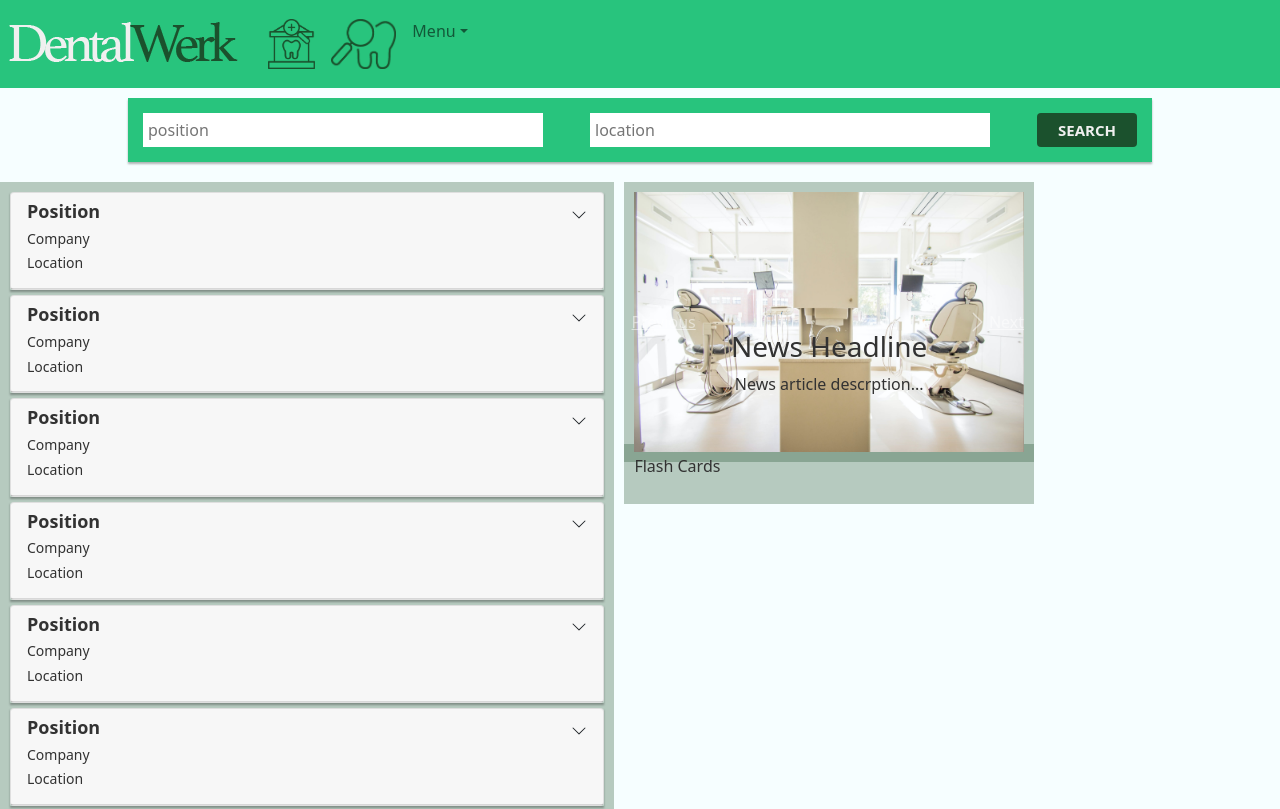
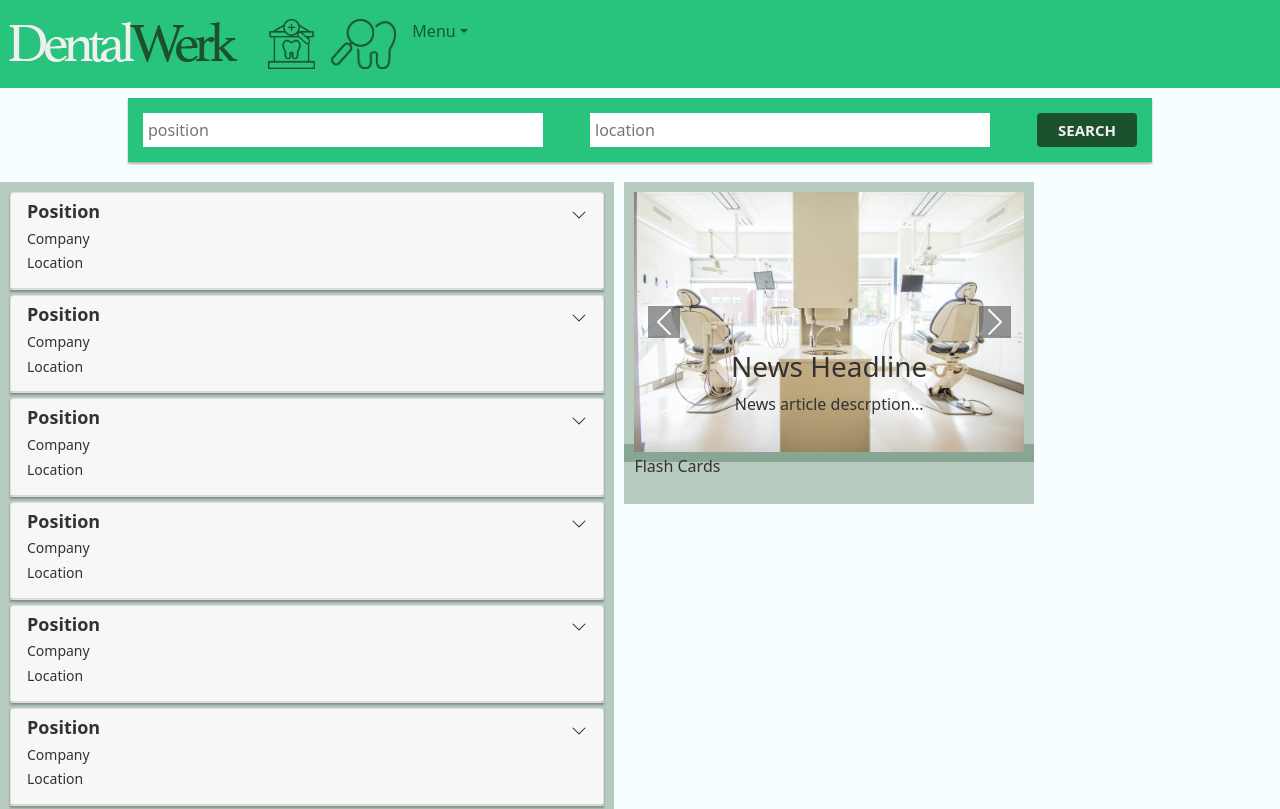
Before and after one commit to theMVPshop/nt03, a React (Create React App) app in the folder client/: page /job-postings in a window 1280 px wide. Shown: the top 809 px of the page. Built offline with nearby package versions, Linux system fonts and the light colour scheme; no server answers.

Commit message:
news carousel stlying

```diff
--- a/client/src/components/NewsArticles.js
+++ b/client/src/components/NewsArticles.js
@@ -1,5 +1,6 @@
 import React from 'react';
 import { Carousel } from 'react-bootstrap';
+import { BsChevronLeft, BsChevronRight } from 'react-icons/bs';
 import dentalOffice from '../images/dental-office.jpeg';
 
 // id='divRss'
@@ -7,8 +8,9 @@ import dentalOffice from '../images/dental-office.jpeg';
 const NewsArticles = (props) => {
 
   return (
+    <a href='https://newsarticlelink.com' target='blank'>
       <div className='news-container'>
-      <Carousel>
+        <Carousel prevLabel={BsChevronLeft} nextLabel={BsChevronRight} interval={null}>
           <Carousel.Item>
             <img
               className="d-block w-100"
@@ -33,6 +35,7 @@ const NewsArticles = (props) => {
           </Carousel.Item>
         </Carousel>
       </div>
+    </a>
   )
 
 }
--- a/client/src/css/JobPostings.css
+++ b/client/src/css/JobPostings.css
@@ -1,5 +1,6 @@
 .grid-container {
   width: 80%;
+  min-width: 500px;
   margin: 10px auto;
   display: inline-grid;
   grid-template-columns: 60% 40%;
@@ -14,13 +15,16 @@
 .job-postings-grid {
   background-color: var(--secondary-green-opacity);
   padding: 5px;
+  min-width: 300px;
   grid-area: jobs;
 }
 
 .news-grid {
   grid-area: news;
+  min-width: 200px;
 }
 
 .flashcards-grid {
   grid-area: flashcards;
+  min-width: 200px;
 }
--- a/client/src/css/NewsArticles.css
+++ b/client/src/css/NewsArticles.css
@@ -7,7 +7,10 @@
   color: var(--secondary-text-color);
 }
 
-li {
-	list-style-type: none;
-	margin: 20px auto;
+.carousel-caption {
+  padding: 0;
 }
+
+.carousel-control-prev-icon, .carousel-control-next-icon {
+  background-color: var(--secondary-text-color);
+}
--- a/client/src/css/SearchForm.css
+++ b/client/src/css/SearchForm.css
@@ -31,6 +31,7 @@
   box-shadow: 0px 2px 2px rgba(0, 0, 0, 0.3);
   padding: 5px;
   width: 80%;
+  min-width: 500px;
   margin: 10px auto;
 }
 
```
Lines whose indentation alone changed are shown as unchanged.
